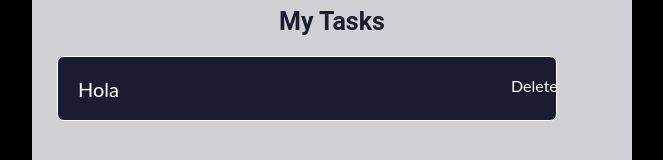
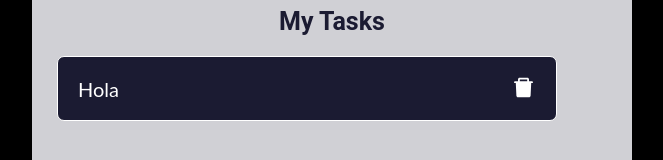
Before and after one commit to Hecoal/task-manager, a React (Create React App) app: page / in a window 1280 px wide. Shown: the part 208-368 px from the top of the page, without its empty margins (308-971 px from the left). Built offline with nearby package versions, Linux system fonts and the light colour scheme.

Commit message:
Add delete icon to Task component

```diff
--- a/src/components/Task.jsx
+++ b/src/components/Task.jsx
@@ -1,5 +1,6 @@
 import React from "react";
 import '../stylesheets/task.css'
+import { AiFillDelete } from "react-icons/ai";
 
 function Task ({ text }){
     return (
@@ -7,8 +8,8 @@ function Task ({ text }){
             <div className="text-task">
                 {text}
             </div>
-            <div className="task-icon">
-                Delete
+            <div className="task-container-icon">
+                <AiFillDelete className="task-icon"/>
             </div>
         </div>
     );
```
